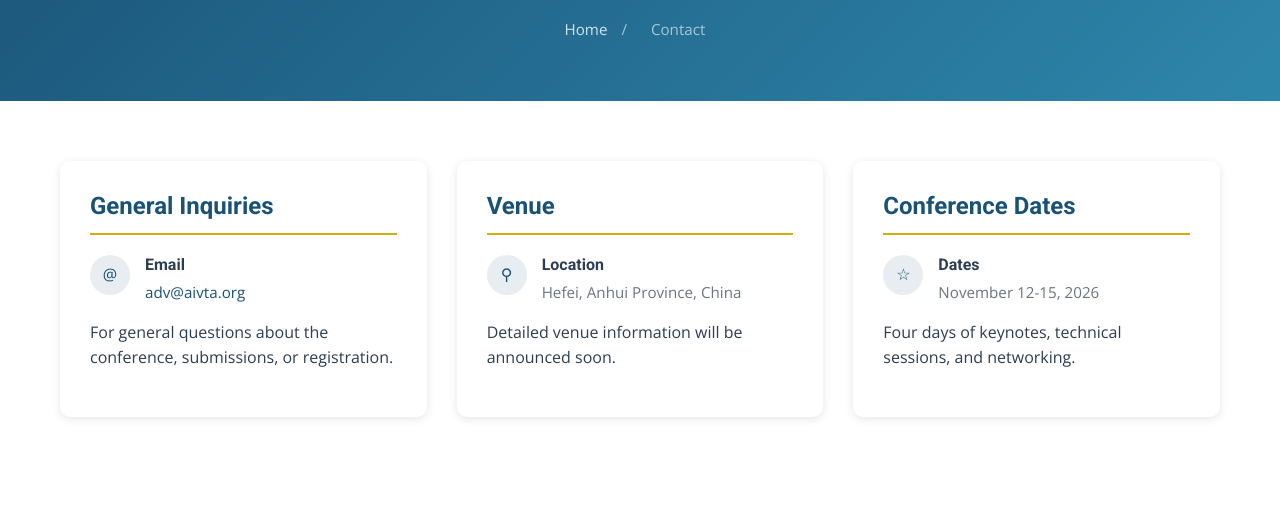
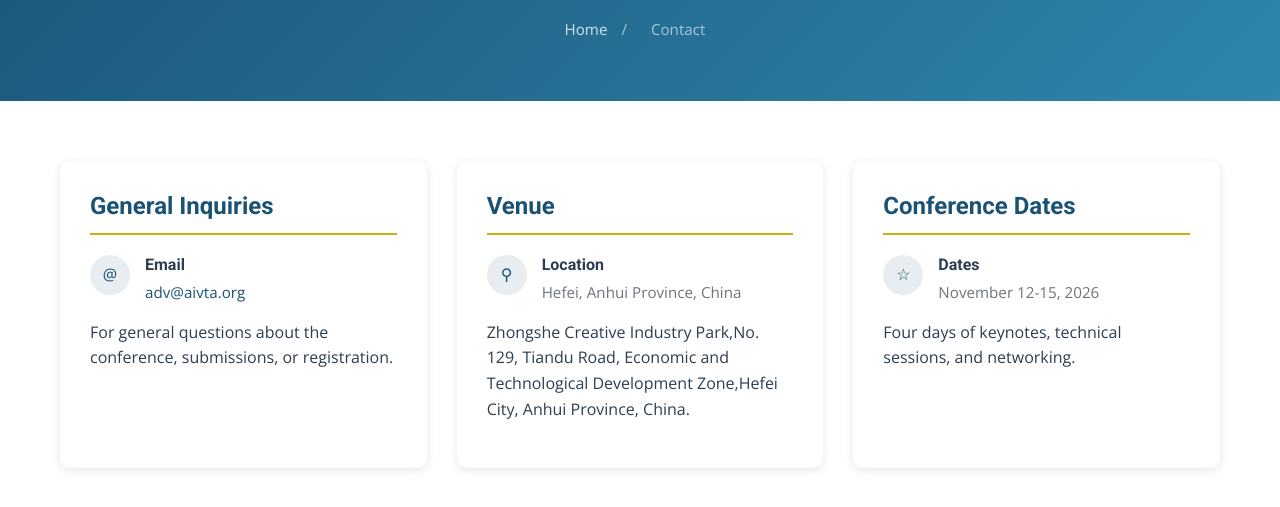
Before and after one commit to aivta-cn/aivta-cn.github.io, a plain HTML site: page contact.html in a window 1280 px wide. Shown: the part 293-800 px from the top of the page. Drawn offline with nearby package versions, Linux system fonts and the light colour scheme.

Commit message:
更新contact.html

```diff
--- a/contact.html
+++ b/contact.html
@@ -148,8 +148,9 @@
                             </div>
                         </div>
                         <p
-                            data-en="Detailed venue information will be announced soon."
-                            data-zh="详细会场信息即将公布。"
+                            data-en="Zhongshe Creative Industry Park,No. 129, Tiandu Road, Economic and Technological Development Zone,Hefei City, Anhui Province,
+                            China."
+                            data-zh="安徽省合肥市经开区天都路129号中设创意产业园"
                         >
                             Detailed venue information will be announced soon.
                         </p>
```
